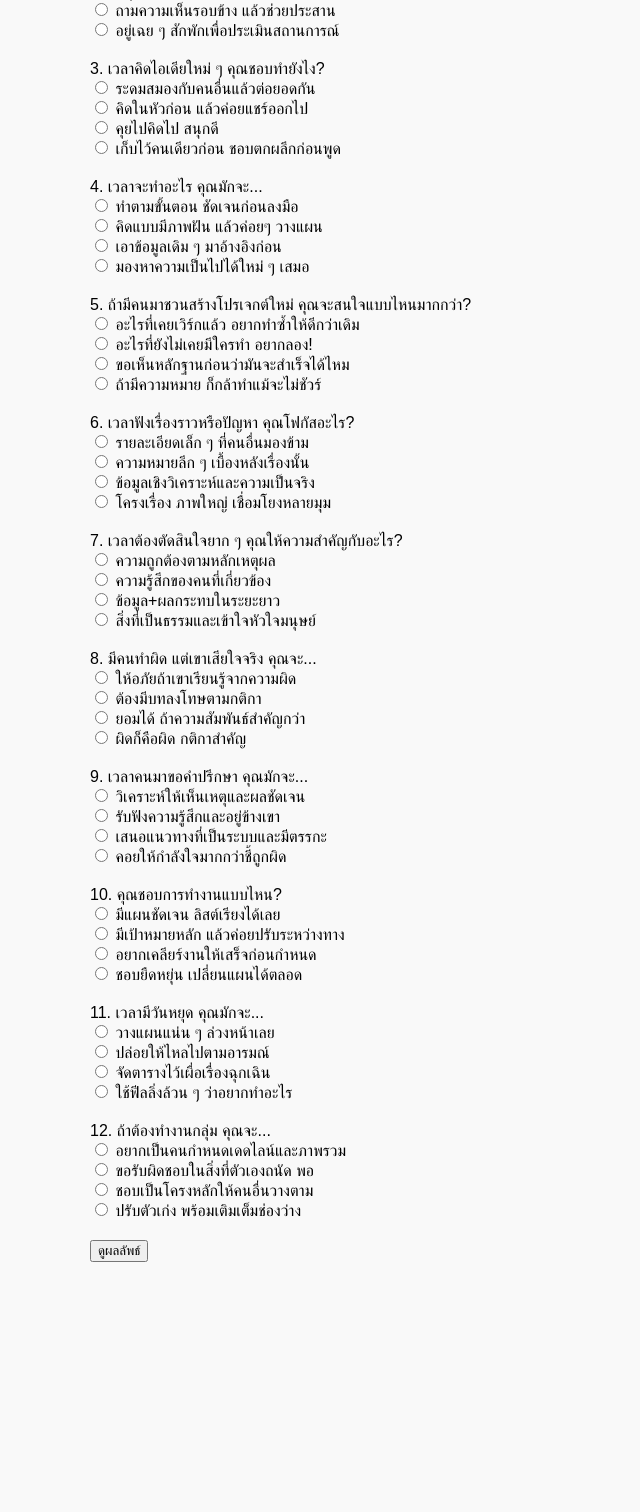
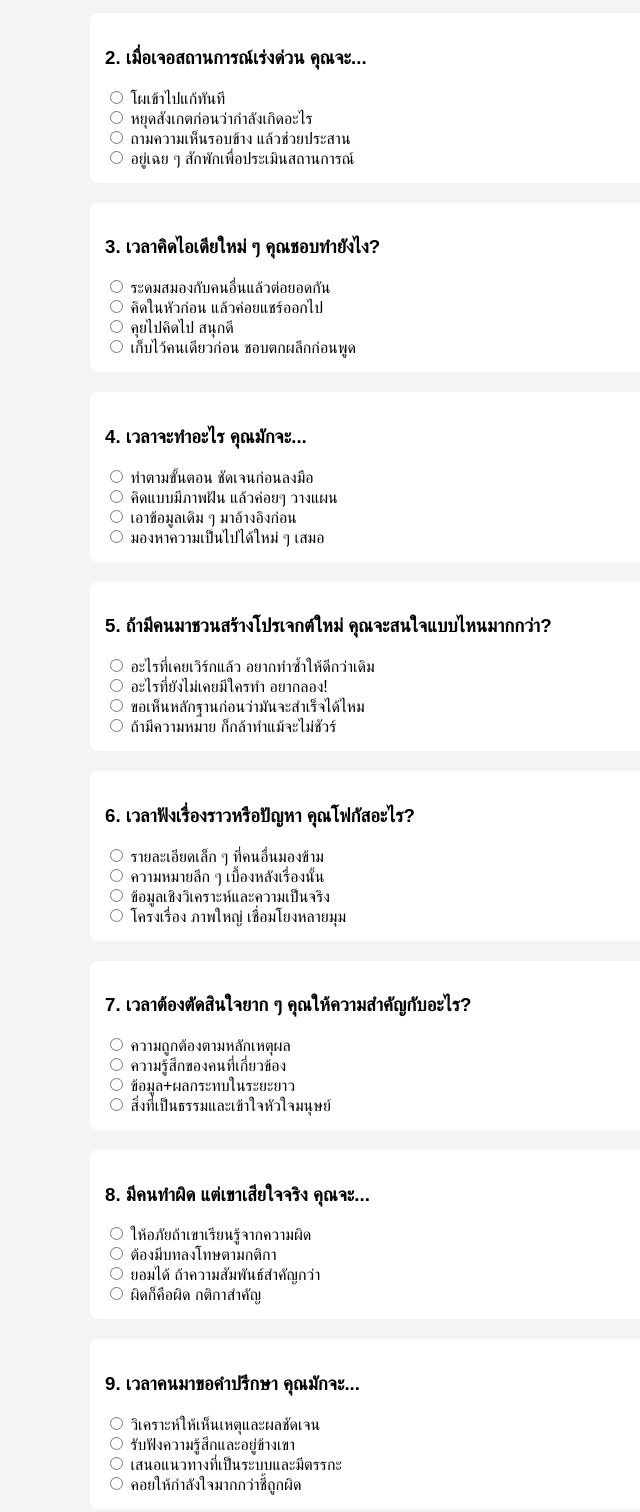
Before and after one commit to Learneveryday2023/Money-Script, a plain HTML site: page index.html in a window 1280 px wide. Shown: the part 277-1789 px from the top of the page, without its empty margins (150-790 px from the left). Before the commit the page ends 1559 px from the top, so only its background shows below. Drawn offline with Linux system fonts and the light colour scheme.

Commit message:
Update index.html

```diff
--- a/index.html
+++ b/index.html
@@ -1,13 +1,16 @@
+
 <!DOCTYPE html>
 <html lang="th">
 <head>
   <meta charset="UTF-8">
-  <meta name="viewport" content="width=device-width, initial-scale=1.0">
-  <title>MBTI x สามก๊ก</title>
+  <meta name="viewport" content="width=device-width, initial-scale=1">
+  <title>🧠 MBTI x สามก๊ก</title>
   <style>
-    body { font-family: sans-serif; padding: 20px; max-width: 800px; margin: auto; background: #f9f9f9; }
-    .question { margin-bottom: 20px; }
-    .result { margin-top: 30px; padding: 20px; background: #fff3cd; border-left: 5px solid #ffc107; white-space: pre-line; }
+    body { font-family: sans-serif; padding: 20px; background: #f4f4f4; max-width: 800px; margin: auto; }
+    .question { margin-bottom: 20px; background: #fff; padding: 15px; border-radius: 8px; }
+    .result { margin-top: 30px; padding: 20px; background: #fff3cd; border-left: 5px solid #ffc107; white-space: pre-line; display: none; }
+    h1 { text-align: center; }
+    button { margin-top: 20px; padding: 10px 20px; font-size: 16px; }
   </style>
 </head>
 <body>
@@ -16,142 +19,81 @@
     <div id="questions"></div>
     <button type="submit">ดูผลลัพธ์</button>
   </form>
-  <div class="result" id="result" style="display:none;"></div>
+  <div class="result" id="result"></div>
 
   <script>
-    const quizContent = [
-      ["เมื่อเข้าสังคม คุณรู้สึกแบบไหน?", [
-        ["E", "สนุก มีพลังขึ้นมาเลย"],
-        ["I", "ได้คุยลึก ๆ กับบางคนก็พอแล้ว"],
-        ["I", "สนใจคนอื่น แต่ก็อยากกลับไปคิดเงียบ ๆ"],
-        ["E", "ยิ่งคนเยอะ ยิ่งมันส์!"]
-      ]],
-      ["เมื่อเจอสถานการณ์เร่งด่วน คุณจะ...", [
-        ["E", "โผเข้าไปแก้ทันที"],
-        ["I", "หยุดสังเกตก่อนว่ากำลังเกิดอะไร"],
-        ["E", "ถามความเห็นรอบข้าง แล้วช่วยประสาน"],
-        ["I", "อยู่เฉย ๆ สักพักเพื่อประเมินสถานการณ์"]
-      ]],
-      ["เวลาคิดไอเดียใหม่ ๆ คุณชอบทำยังไง?", [
-        ["E", "ระดมสมองกับคนอื่นแล้วต่อยอดกัน"],
-        ["I", "คิดในหัวก่อน แล้วค่อยแชร์ออกไป"],
-        ["E", "คุยไปคิดไป สนุกดี"],
-        ["I", "เก็บไว้คนเดียวก่อน ชอบตกผลึกก่อนพูด"]
-      ]],
-      ["เวลาจะทำอะไร คุณมักจะ...", [
-        ["S", "ทำตามขั้นตอน ชัดเจนก่อนลงมือ"],
-        ["N", "คิดแบบมีภาพฝัน แล้วค่อยๆ วางแผน"],
-        ["S", "เอาข้อมูลเดิม ๆ มาอ้างอิงก่อน"],
-        ["N", "มองหาความเป็นไปได้ใหม่ ๆ เสมอ"]
-      ]],
-      ["ถ้ามีคนมาชวนสร้างโปรเจกต์ใหม่ คุณจะสนใจแบบไหนมากกว่า?", [
-        ["S", "อะไรที่เคยเวิร์กแล้ว อยากทำซ้ำให้ดีกว่าเดิม"],
-        ["N", "อะไรที่ยังไม่เคยมีใครทำ อยากลอง!"],
-        ["S", "ขอเห็นหลักฐานก่อนว่ามันจะสำเร็จได้ไหม"],
-        ["N", "ถ้ามีความหมาย ก็กล้าทำแม้จะไม่ชัวร์"]
-      ]],
-      ["เวลาฟังเรื่องราวหรือปัญหา คุณโฟกัสอะไร?", [
-        ["S", "รายละเอียดเล็ก ๆ ที่คนอื่นมองข้าม"],
-        ["N", "ความหมายลึก ๆ เบื้องหลังเรื่องนั้น"],
-        ["S", "ข้อมูลเชิงวิเคราะห์และความเป็นจริง"],
-        ["N", "โครงเรื่อง ภาพใหญ่ เชื่อมโยงหลายมุม"]
-      ]],
-      ["เวลาต้องตัดสินใจยาก ๆ คุณให้ความสำคัญกับอะไร?", [
-        ["T", "ความถูกต้องตามหลักเหตุผล"],
-        ["F", "ความรู้สึกของคนที่เกี่ยวข้อง"],
-        ["T", "ข้อมูล+ผลกระทบในระยะยาว"],
-        ["F", "สิ่งที่เป็นธรรมและเข้าใจหัวใจมนุษย์"]
-      ]],
-      ["มีคนทำผิด แต่เขาเสียใจจริง คุณจะ...", [
-        ["F", "ให้อภัยถ้าเขาเรียนรู้จากความผิด"],
-        ["T", "ต้องมีบทลงโทษตามกติกา"],
-        ["F", "ยอมได้ ถ้าความสัมพันธ์สำคัญกว่า"],
-        ["T", "ผิดก็คือผิด กติกาสำคัญ"]
-      ]],
-      ["เวลาคนมาขอคำปรึกษา คุณมักจะ...", [
-        ["T", "วิเคราะห์ให้เห็นเหตุและผลชัดเจน"],
-        ["F", "รับฟังความรู้สึกและอยู่ข้างเขา"],
-        ["T", "เสนอแนวทางที่เป็นระบบและมีตรรกะ"],
-        ["F", "คอยให้กำลังใจมากกว่าชี้ถูกผิด"]
-      ]],
-      ["คุณชอบการทำงานแบบไหน?", [
-        ["J", "มีแผนชัดเจน ลิสต์เรียงได้เลย"],
-        ["P", "มีเป้าหมายหลัก แล้วค่อยปรับระหว่างทาง"],
-        ["J", "อยากเคลียร์งานให้เสร็จก่อนกำหนด"],
-        ["P", "ชอบยืดหยุ่น เปลี่ยนแผนได้ตลอด"]
-      ]],
-      ["เวลามีวันหยุด คุณมักจะ...", [
-        ["J", "วางแผนแน่น ๆ ล่วงหน้าเลย"],
-        ["P", "ปล่อยให้ไหลไปตามอารมณ์"],
-        ["J", "จัดตารางไว้เผื่อเรื่องฉุกเฉิน"],
-        ["P", "ใช้ฟีลลิ่งล้วน ๆ ว่าอยากทำอะไร"]
-      ]],
-      ["ถ้าต้องทำงานกลุ่ม คุณจะ...", [
-        ["J", "อยากเป็นคนกำหนดเดดไลน์และภาพรวม"],
-        ["P", "ขอรับผิดชอบในสิ่งที่ตัวเองถนัด พอ"],
-        ["J", "ชอบเป็นโครงหลักให้คนอื่นวางตาม"],
-        ["P", "ปรับตัวเก่ง พร้อมเติมเต็มช่องว่าง"]
-      ]]
+    const questions = [
+      {q: "เมื่อเข้าสังคม คุณรู้สึกแบบไหน?", opts: [["E", "สนุก มีพลังขึ้นมาเลย"], ["I", "ได้คุยลึก ๆ กับบางคนก็พอแล้ว"], ["I", "สนใจคนอื่น แต่ก็อยากกลับไปคิดเงียบ ๆ"], ["E", "ยิ่งคนเยอะ ยิ่งมันส์!"]]},
+      {q: "เมื่อเจอสถานการณ์เร่งด่วน คุณจะ...", opts: [["E", "โผเข้าไปแก้ทันที"], ["I", "หยุดสังเกตก่อนว่ากำลังเกิดอะไร"], ["E", "ถามความเห็นรอบข้าง แล้วช่วยประสาน"], ["I", "อยู่เฉย ๆ สักพักเพื่อประเมินสถานการณ์"]]},
+      {q: "เวลาคิดไอเดียใหม่ ๆ คุณชอบทำยังไง?", opts: [["E", "ระดมสมองกับคนอื่นแล้วต่อยอดกัน"], ["I", "คิดในหัวก่อน แล้วค่อยแชร์ออกไป"], ["E", "คุยไปคิดไป สนุกดี"], ["I", "เก็บไว้คนเดียวก่อน ชอบตกผลึกก่อนพูด"]]},
+      {q: "เวลาจะทำอะไร คุณมักจะ...", opts: [["S", "ทำตามขั้นตอน ชัดเจนก่อนลงมือ"], ["N", "คิดแบบมีภาพฝัน แล้วค่อยๆ วางแผน"], ["S", "เอาข้อมูลเดิม ๆ มาอ้างอิงก่อน"], ["N", "มองหาความเป็นไปได้ใหม่ ๆ เสมอ"]]},
+      {q: "ถ้ามีคนมาชวนสร้างโปรเจกต์ใหม่ คุณจะสนใจแบบไหนมากกว่า?", opts: [["S", "อะไรที่เคยเวิร์กแล้ว อยากทำซ้ำให้ดีกว่าเดิม"], ["N", "อะไรที่ยังไม่เคยมีใครทำ อยากลอง!"], ["S", "ขอเห็นหลักฐานก่อนว่ามันจะสำเร็จได้ไหม"], ["N", "ถ้ามีความหมาย ก็กล้าทำแม้จะไม่ชัวร์"]]},
+      {q: "เวลาฟังเรื่องราวหรือปัญหา คุณโฟกัสอะไร?", opts: [["S", "รายละเอียดเล็ก ๆ ที่คนอื่นมองข้าม"], ["N", "ความหมายลึก ๆ เบื้องหลังเรื่องนั้น"], ["S", "ข้อมูลเชิงวิเคราะห์และความเป็นจริง"], ["N", "โครงเรื่อง ภาพใหญ่ เชื่อมโยงหลายมุม"]]},
+      {q: "เวลาต้องตัดสินใจยาก ๆ คุณให้ความสำคัญกับอะไร?", opts: [["T", "ความถูกต้องตามหลักเหตุผล"], ["F", "ความรู้สึกของคนที่เกี่ยวข้อง"], ["T", "ข้อมูล+ผลกระทบในระยะยาว"], ["F", "สิ่งที่เป็นธรรมและเข้าใจหัวใจมนุษย์"]]},
+      {q: "มีคนทำผิด แต่เขาเสียใจจริง คุณจะ...", opts: [["F", "ให้อภัยถ้าเขาเรียนรู้จากความผิด"], ["T", "ต้องมีบทลงโทษตามกติกา"], ["F", "ยอมได้ ถ้าความสัมพันธ์สำคัญกว่า"], ["T", "ผิดก็คือผิด กติกาสำคัญ"]]},
+      {q: "เวลาคนมาขอคำปรึกษา คุณมักจะ...", opts: [["T", "วิเคราะห์ให้เห็นเหตุและผลชัดเจน"], ["F", "รับฟังความรู้สึกและอยู่ข้างเขา"], ["T", "เสนอแนวทางที่เป็นระบบและมีตรรกะ"], ["F", "คอยให้กำลังใจมากกว่าชี้ถูกผิด"]]},
+      {q: "คุณชอบการทำงานแบบไหน?", opts: [["J", "มีแผนชัดเจน ลิสต์เรียงได้เลย"], ["P", "มีเป้าหมายหลัก แล้วค่อยปรับระหว่างทาง"], ["J", "อยากเคลียร์งานให้เสร็จก่อนกำหนด"], ["P", "ชอบยืดหยุ่น เปลี่ยนแผนได้ตลอด"]]},
+      {q: "เวลามีวันหยุด คุณมักจะ...", opts: [["J", "วางแผนแน่น ๆ ล่วงหน้าเลย"], ["P", "ปล่อยให้ไหลไปตามอารมณ์"], ["J", "จัดตารางไว้เผื่อเรื่องฉุกเฉิน"], ["P", "ใช้ฟีลลิ่งล้วน ๆ ว่าอยากทำอะไร"]]},
+      {q: "ถ้าต้องทำงานกลุ่ม คุณจะ...", opts: [["J", "อยากเป็นคนกำหนดเดดไลน์และภาพรวม"], ["P", "ขอรับผิดชอบในสิ่งที่ตัวเองถนัด พอ"], ["J", "ชอบเป็นโครงหลักให้คนอื่นวางตาม"], ["P", "ปรับตัวเก่ง พร้อมเติมเต็มช่องว่าง"]]}
     ];
 
     const resultMap = {
-      INFJ: "🧭 INFJ = เล่าปี่\n\"อุดมคติคือแสงนำทาง แต่หัวใจที่อ่อนโยนก็เจ็บง่ายที่สุด\"\nคุณเป็นคนมีเป้าหมายเพื่อคนอื่น อยากสร้างโลกที่ดีกว่าเดิม เหมือนเล่าปี่ที่นำทัพด้วยใจ… แต่บางทีก็ต้องระวังอย่าให้ความรู้สึกมาบดบังการตัดสินใจ",
-      ENFP: "🔥 ENFP = จูล่ง\n\"คุณคือขุนพลที่กล้าบุกเดี่ยวเพื่อปกป้องความฝัน\"\nมีพลังชีวิตสูง เป็นแรงบันดาลใจให้คนรอบข้าง ใช้ใจนำทางแต่ไม่ขาดสติ",
-      INTJ: "🧊 INTJ = ขงเบ้ง\n\"คุณไม่ได้อยากยิ่งใหญ่…แค่มีแผนที่คนอื่นยังมองไม่เห็น\"\nคิดลึก ชอบวางแผน มีวิสัยทัศน์ล้ำหน้า",
-      INFP: "🌊 INFP = โลซก\n\"คุณฝันถึงโลกที่ทุกคนอยู่ร่วมกันได้ โดยไม่ต้องฆ่ากัน\"\nโลซกคือคนกลางที่พยายามสร้างสันติภาพ",
-      ISTJ: "🧱 ISTJ = กวนอู\n\"คุณเชื่อมั่นในคุณธรรม…มากกว่าความสำเร็จ\"\nมั่นคง ซื่อตรง ไม่ยอมโอนอ่อน",
-      ESTP: "💥 ESTP = ลิโป้\n\"คุณเกิดมาเพื่อใช้ชีวิตเต็มสปีด…แม้จะพังบ้างก็ตาม\"\nกล้าลุย กล้าลอง รักอิสระ",
-      ENTJ: "🔥 ENTJ = โจโฉ\n\"คุณไม่ได้แค่อยากชนะ…แต่คุณจะจัดระบบให้ชนะได้ซ้ำแล้วซ้ำเล่า\"\nผู้นำโดยสายเลือด กล้าตัดสินใจ",
-      ENTP: "🌀 ENTP = สุมาอี้\n\"คุณคือนักพลิกเกม…ที่อยู่เงียบ ๆ จนจังหวะมาถึง\"\nฉลาด แก้เกมเก่ง ชอบท้าทาย",
-      ISFJ: "🌾 ISFJ = ซุนกวน\n\"คุณอาจดูนิ่ง แต่คุณคือคนที่รู้ว่าอะไรสำคัญกับคนของคุณ\"\nรับผิดชอบ ใจดีแต่ไม่อ่อนแอ",
-      INTP: "🧠 INTP = ซุนฮก\n\"คุณชอบคิดเงียบ ๆ มากกว่าการนำหน้าฉาก\"\nเบื้องหลังกลยุทธ์สำคัญ แม้ไม่มีใครเห็น",
-      ESFP: "🌟 ESFP = เตียวหุย\n\"คุณอาจใจร้อน แต่ความจริงใจของคุณ ไม่มีใครเทียบได้\"\nจริงใจ ใช้หัวใจในการใช้ชีวิต",
-      ISFP: "🛡 ISFP = เตียวสิ้ว\n\"คุณไม่ต้องการเป็นผู้นำ…แต่ถ้าจำเป็น คุณจะยืนหยัดอย่างเงียบ ๆ\"\nอ่อนโยนแต่ไม่อ่อนแอ",
-      ESTJ: "🧭 ESTJ = อ้วนเสี้ยว\n\"คุณเชื่อในระบบ เชื่อว่าความถูกต้องจะชนะ\"\nยึดหลักการ แต่ต้องระวังความยึดติด",
-      ESFJ: "💫 ESFJ = ฮองตง\n\"คุณเป็นผู้ใหญ่ใจดี ที่ใครก็อยากอยู่ใกล้\"\nเสียสละและอบอุ่น",
-      ENFJ: "🧶 ENFJ = ม้าเฉียว\n\"คุณใช้พลังศรัทธาในการชูธง…แม้ในวันที่คนอื่นไม่เชื่อแล้ว\"\nมีเสน่ห์ ดึงดูดคน เชื่อมั่น",
-      ISTP: "🔍 ISTP = ลกซุน\n\"คุณเงียบ…แต่ตอนไปถึงสนามรบ คือเครื่องจักรสงคราม\"\nวิเคราะห์เร็ว แก้ปัญหาเฉียบขาด"
+      "INFJ": "🧭 INFJ = เล่าปี่\n\"อุดมคติคือแสงนำทาง แต่หัวใจที่อ่อนโยนก็เจ็บง่ายที่สุด\"",
+      "ENFP": "🔥 ENFP = จูล่ง\n\"คุณคือขุนพลที่กล้าบุกเดี่ยวเพื่อปกป้องความฝัน\"",
+      "INTJ": "🧊 INTJ = ขงเบ้ง\n\"คุณไม่ได้อยากยิ่งใหญ่…แค่มีแผนที่คนอื่นยังมองไม่เห็น\"",
+      "INFP": "🌊 INFP = โลซก\n\"คุณฝันถึงโลกที่ทุกคนอยู่ร่วมกันได้ โดยไม่ต้องฆ่ากัน\"",
+      "ISTJ": "🧱 ISTJ = กวนอู\n\"คุณเชื่อมั่นในคุณธรรม…มากกว่าความสำเร็จ\"",
+      "ESTP": "💥 ESTP = ลิโป้\n\"คุณเกิดมาเพื่อใช้ชีวิตเต็มสปีด…แม้จะพังบ้างก็ตาม\"",
+      "ENTJ": "🔥 ENTJ = โจโฉ\n\"คุณไม่ได้แค่อยากชนะ…แต่คุณจะจัดระบบให้ชนะได้ซ้ำแล้วซ้ำเล่า\"",
+      "ENTP": "🌀 ENTP = สุมาอี้\n\"คุณคือนักพลิกเกม…ที่อยู่เงียบ ๆ จนจังหวะมาถึง\"",
+      "ISFJ": "🌾 ISFJ = ซุนกวน\n\"คุณอาจดูนิ่ง แต่คุณคือคนที่รู้ว่าอะไรสำคัญกับคนของคุณ\"",
+      "INTP": "🧠 INTP = ซุนฮก\n\"คุณชอบคิดเงียบ ๆ มากกว่าการนำหน้าฉาก\"",
+      "ESFP": "🌟 ESFP = เตียวหุย\n\"คุณอาจใจร้อน แต่ความจริงใจของคุณ ไม่มีใครเทียบได้\"",
+      "ISFP": "🛡 ISFP = เตียวสิ้ว\n\"คุณไม่ต้องการเป็นผู้นำ…แต่ถ้าจำเป็น คุณจะยืนหยัดอย่างเงียบ ๆ\"",
+      "ESTJ": "🧭 ESTJ = อ้วนเสี้ยว\n\"คุณเชื่อในระบบ เชื่อว่าความถูกต้องจะชนะ\"",
+      "ESFJ": "💫 ESFJ = ฮองตง\n\"คุณเป็นผู้ใหญ่ใจดี ที่ใครก็อยากอยู่ใกล้\"",
+      "ENFJ": "🧶 ENFJ = ม้าเฉียว\n\"คุณใช้พลังศรัทธาในการชูธง…แม้ในวันที่คนอื่นไม่เชื่อแล้ว\"",
+      "ISTP": "🔍 ISTP = ลกซุน\n\"คุณเงียบ…แต่ตอนไปถึงสนามรบ คือเครื่องจักรสงคราม\""
     };
 
+    const form = document.getElementById("quizForm");
     const questionsDiv = document.getElementById("questions");
-    quizContent.forEach((q, i) => {
+    const resultDiv = document.getElementById("result");
+
+    questions.forEach((q, i) => {
       const div = document.createElement("div");
       div.className = "question";
-      const label = document.createElement("label");
-      label.textContent = `${i + 1}. ${q[0]}`;
-      div.appendChild(label);
-      div.appendChild(document.createElement("br"));
-      q[1].forEach(([val, text]) => {
-        const input = document.createElement("input");
-        input.type = "radio";
-        input.name = `q${i + 1}`;
-        input.value = val;
-        div.appendChild(input);
-        div.appendChild(document.createTextNode(" " + text));
+      const h3 = document.createElement("h3");
+      h3.innerText = (i + 1) + ". " + q.q;
+      div.appendChild(h3);
+      q.opts.forEach(([val, text], j) => {
+        const label = document.createElement("label");
+        const radio = document.createElement("input");
+        radio.type = "radio";
+        radio.name = "q" + i;
+        radio.value = val;
+        label.appendChild(radio);
+        label.appendChild(document.createTextNode(" " + text));
+        div.appendChild(label);
         div.appendChild(document.createElement("br"));
       });
       questionsDiv.appendChild(div);
     });
 
-    document.getElementById("quizForm").onsubmit = function (e) {
+    form.onsubmit = function(e) {
       e.preventDefault();
-      let letters = { E: 0, I: 0, S: 0, N: 0, T: 0, F: 0, J: 0, P: 0 };
-      for (let i = 1; i <= quizContent.length; i++) {
-        let ans = document.querySelector(`input[name="q${i}"]:checked`);
-        if (ans) letters[ans.value]++;
-        else return alert("กรุณาตอบคำถามให้ครบทุกข้อ");
+      const scores = { E: 0, I: 0, S: 0, N: 0, T: 0, F: 0, J: 0, P: 0 };
+      for (let i = 0; i < questions.length; i++) {
+        const answer = document.querySelector(`input[name="q${i}"]:checked`);
+        if (!answer) return alert("กรุณาตอบคำถามให้ครบทุกข้อ");
+        scores[answer.value]++;
       }
-
-      let mbti = '';
-      mbti += letters.E >= letters.I ? 'E' : 'I';
-      mbti += letters.S >= letters.N ? 'S' : 'N';
-      mbti += letters.T >= letters.F ? 'T' : 'F';
-      mbti += letters.J >= letters.P ? 'J' : 'P';
-
-      const resultText = resultMap[mbti] || "ไม่พบผลลัพธ์ กรุณาลองใหม่";
-      const resultDiv = document.getElementById("result");
-      resultDiv.style.display = 'block';
-      resultDiv.innerText = resultText;
+      const mbti = (scores.E >= scores.I ? "E" : "I") +
+                   (scores.S >= scores.N ? "S" : "N") +
+                   (scores.T >= scores.F ? "T" : "F") +
+                   (scores.J >= scores.P ? "J" : "P");
+      resultDiv.style.display = "block";
+      resultDiv.innerText = resultMap[mbti] || "ไม่พบผลลัพธ์ กรุณาลองใหม่";
     };
   </script>
 </body>
```
